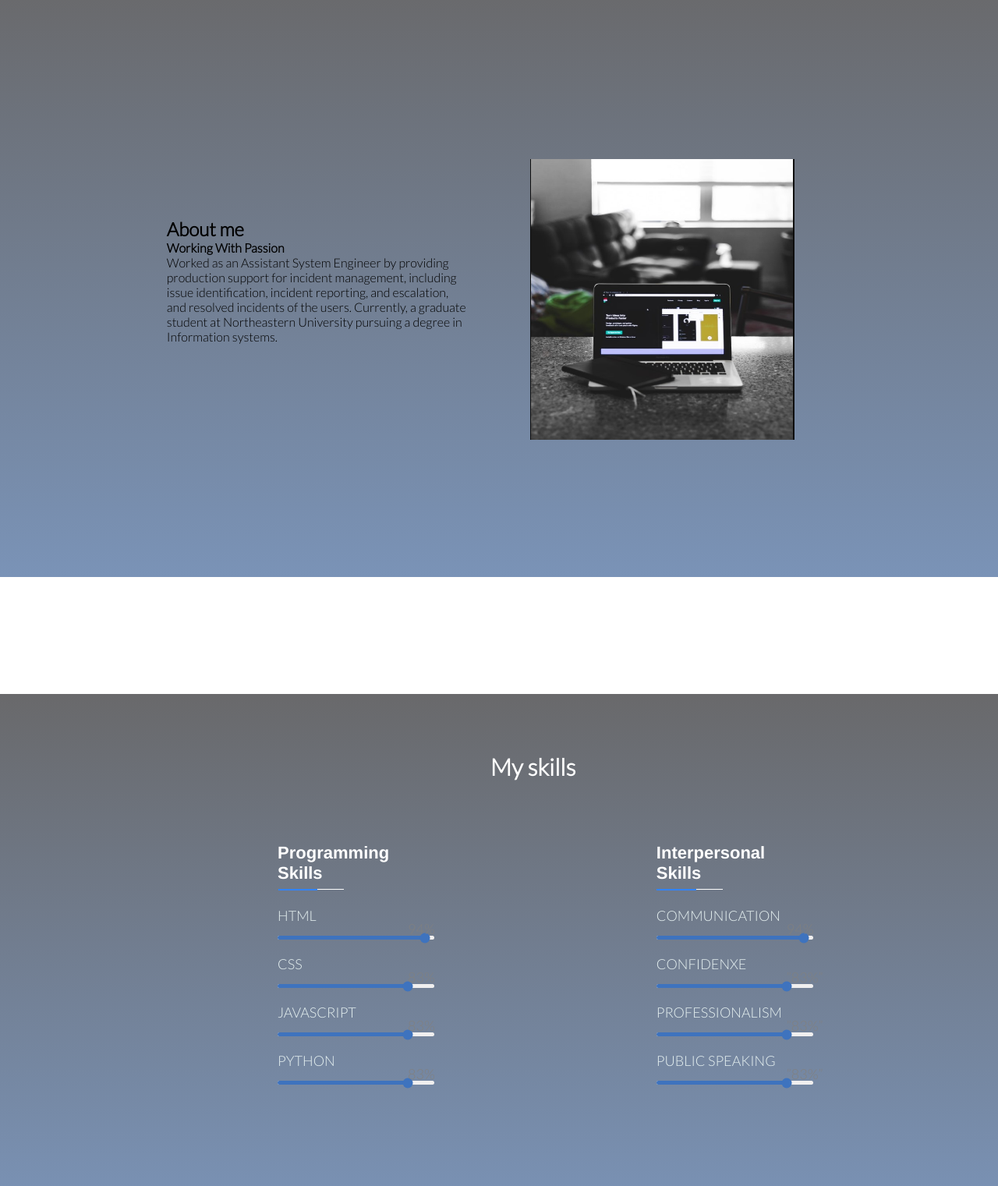
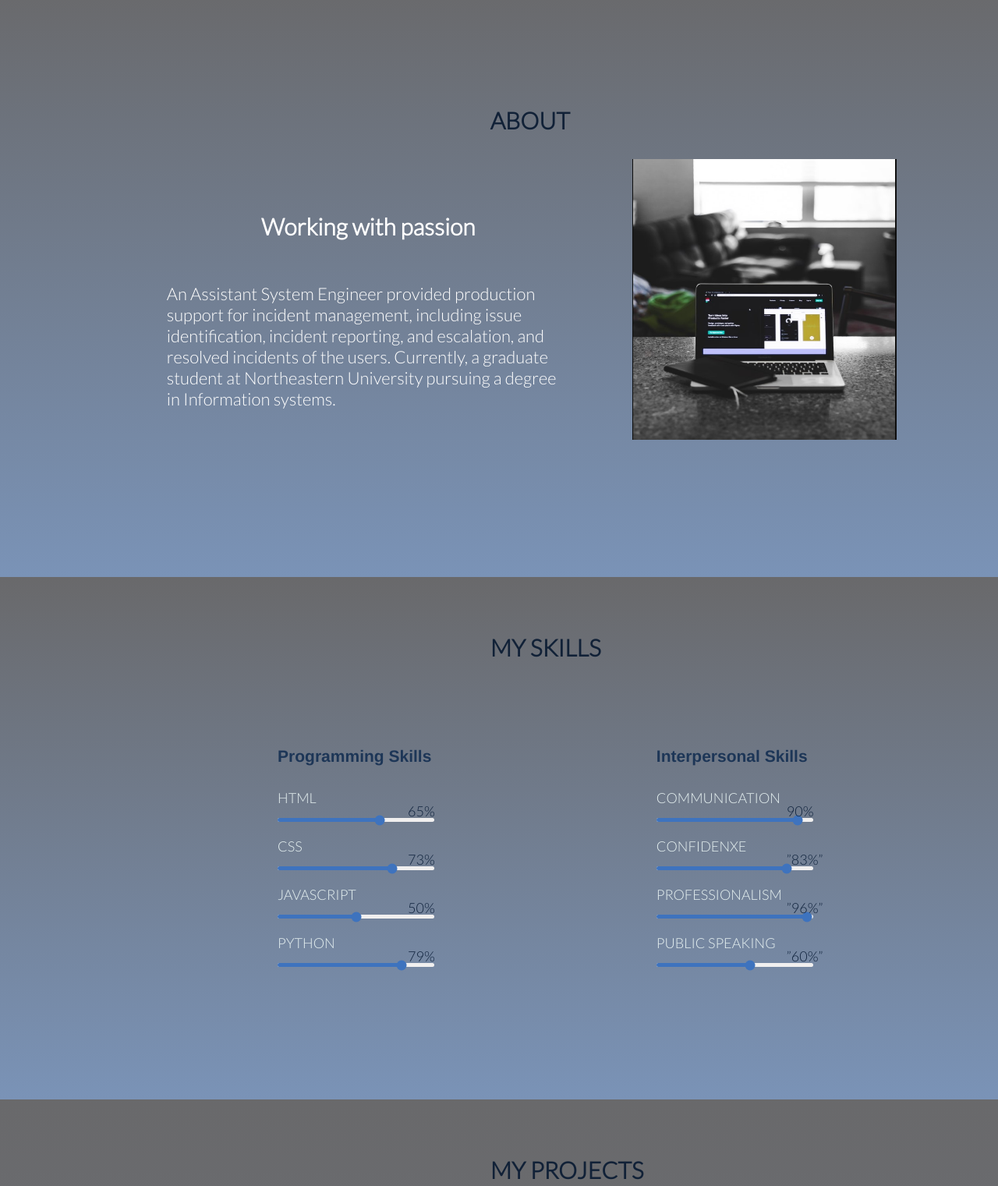
Before and after one commit to sasalate/002742867_SakshiS, a plain HTML site: page index.html in a window 1280 px wide. Shown: the part 980-2501 px from the top of the page at 78% size. Drawn offline with Linux system fonts and the light colour scheme.

Commit message:
Add files via upload

```diff
--- a/index.html
+++ b/index.html
@@ -14,7 +14,7 @@
 
 </head>
 <body>
-<header>
+<header class="header">
     <a href="#" class="logo"> Sakshi  Sasalate</a>
 <div class="bx bx-menu" id="menu-icon"></div>
 
@@ -30,9 +30,9 @@
 
 <section class="home" id="home">
     <div class="home-text">
-    <h1 class="heading">Hey!</h1>
-    <hl class="heading1"> I am  Sakshi Sasalate</hl>
-    <p class="heading2"> Graduate student at Northeastern University.</p>
+
+    <hl class="heading1"> Hi, I am  <span class="name">Sakshi Sasalate</span></hl>
+    <p class="heading2"> Graduate student at <span class="name1">Northeastern University</span> pursuing a master's degree in Information Systems.</p>
 
     </div>
     <div class="home-img">
@@ -45,9 +45,9 @@
 
 <section class="about" id="about">
             <div class="home-text" >
-                <h2>About me</h2>
-                <h4>Working With Passion</h4>
-                <p>Worked as an Assistant System Engineer by providing production support for incident management, including issue identification, incident reporting, and escalation, and resolved incidents of the users.
+                <h1 class="heading-about">ABOUT </h1>
+                <h4 class="head-sub">Working with passion</h4>
+                <p class="descr">An Assistant System Engineer provided production support for incident management, including issue identification, incident reporting, and escalation, and resolved incidents of the users.
                     Currently, a graduate student at Northeastern University pursuing a degree in Information systems.</p>
 
             </div>
@@ -61,40 +61,40 @@
 </section>
 
 <section class="skills" id="skills">
-    <h1 class="heading-skills">My skills</h1>
+    <h1 class="heading-skills">MY SKILLS</h1>
     <div class=" row" >
 
         <section class="col">
         <div class="sub-title">
-        <h2 >Programming Skills</h2>
+        <h2 class="head-sub1">Programming Skills</h2>
         </div>
         <div class="skills-container">
             <div class="skill">
             <div class="subject">HTML</div>
-            <div class="progress-bar" value="94%">
-            <div class="progress-line" style="max-width: 94%"></div>
+            <div class="progress-bar" value="65%">
+            <div class="progress-line" style="max-width: 65%"></div>
             </div>
             </div>
 
             <div class=”skill”>
             <div class="subject">CSS</div>
-            <div class="progress-bar" value="83%">
-            <div class="progress-line" style="max-width: 83%"> </div>
+            <div class="progress-bar" value="73%">
+            <div class="progress-line" style="max-width: 73%"> </div>
             </div>
             </div>
 
             <div class=”skill”>
             <div class="subject">JAVASCRIPT</div>
-            <div class="progress-bar" value="83%">
-            <div class="progress-line" style="max-width: 83%"> </div>
+            <div class="progress-bar" value="50%">
+            <div class="progress-line" style="max-width: 50%"> </div>
             </div>
             </div>
 
 
             <div class=”skill”>
                 <div class="subject">PYTHON</div>
-                <div class="progress-bar" value="83%">
-                <div class="progress-line" style="max-width: 83%"> </div>
+                <div class="progress-bar" value="79%">
+                <div class="progress-line" style="max-width: 79%"> </div>
                 </div>
                 </div>
 
@@ -111,8 +111,8 @@
                 <div class="skills-container">
                     <div class="skill">
                     <div class="subject">Communication</div>
-                    <div class="progress-bar" value="94%">
-                    <div class="progress-line" style="max-width: 94%"></div>
+                    <div class="progress-bar" value="90%">
+                    <div class="progress-line" style="max-width: 90%"></div>
                     </div>
                     </div>
 
@@ -125,16 +125,16 @@
 
                     <div class=”skill”>
                     <div class="subject">Professionalism</div>
-                    <div class="progress-bar" value=”83%”>
-                    <div class="progress-line" style="max-width: 83%"> </div>
+                    <div class="progress-bar" value=”96%”>
+                    <div class="progress-line" style="max-width: 96%"> </div>
                     </div>
                     </div>
 
 
                     <div class=”skill”>
                         <div class="subject">Public speaking</div>
-                        <div class="progress-bar" value=”83%”>
-                        <div class="progress-line" style="max-width: 83%"> </div>
+                        <div class="progress-bar" value=”60%”>
+                        <div class="progress-line" style="max-width: 60%"> </div>
                         </div>
                         </div>
 
@@ -155,6 +155,7 @@
 
 
 <section id="projects" class="projsect">
+    <h1 class="heading-skills">MY PROJECTS</h1>
     <div class="secContent">
         <div class="secHeading">
 
--- a/style.css
+++ b/style.css
@@ -10,8 +10,20 @@
 
 
 
+.name{
+    color: #1d3657;
+    font-size: 30px;
+    text-decoration: solid;
+    font-weight: 1000;
+}
 
 
+.name1{
+    color: #1d3657;
+    font-size: 28px;
+    text-decoration: solid;
+    font-weight: 1000;
+}
 
 
 
@@ -51,10 +63,11 @@ body{
 }
 
 
-header{
-    position:fixed;
+.header{
+    position: fixed;
+    margin-left: -1px;
+    width: 123%;
 
-    width: 100%;
     left: 0;
     top: 0;
     display: flex;
@@ -129,8 +142,9 @@ section{
 
 .heading1{
     font-size: 30px;
-    color: rgb(82, 82, 82);
-    MARGIN-LEFT: 39PX;
+    color: rgb(108, 108, 108);
+
+    MARGIN-LEFT: 74PX;
     PADDING-BOTTOM: 60PX;
     text-decoration: solid;
     font-family: Cambria, Cochin, Georgia, Times, 'Times New Roman', serif;
@@ -138,10 +152,10 @@ section{
 }
 
 .heading2{
-    font-size: 30px;
-    color: rgb(82, 82, 82);
+    font-size: 24px;
+    color:rgb(108, 108, 108);
     padding-bottom: 50PX;
-    MARGIN-LEFT: -84PX;
+    MARGIN-LEFT: -137PX;
     padding-top: 52px;
     text-decoration: solid;
     font-family: Cambria, Cochin, Georgia, Times, 'Times New Roman', serif;
@@ -156,7 +170,7 @@ section{
 }
 
 .home-text{
-    color:#000
+    color:rgb(255, 255, 255)
 }
 
 .img_about{
@@ -185,6 +199,12 @@ section{
 }
 
 
+/*  */
+.descr{
+    font-size: 22px;
+    margin-top: 55px;
+    padding-top: -48px;
+}
 /* CONTACT*/
 
 .contactBox{
@@ -314,16 +334,35 @@ section{
 
 /* End contact section */
 
+.heading-about{
+    margin-top: -60px;
+    color: #112137;
+    margin-left: 415px;
+    text-decoration: solid;
+    font-size: 30px;
+    margin-bottom: 100px;
+    }
+
+.head-sub{
+    text-align: center;
+    margin-bottom: 48px;
+    font-size: 30px;
+}
+
+
 
 .heading-skills{
-color: #fff;
-margin-left: 415px;
-text-decoration: solid;
-font-size: 30px;
+    margin-top: -3px;
+    color: #112137;
+    margin-left: 415px;
+    text-decoration: solid;
+    font-size: 30px;
+    margin-bottom: 100px;
 }
 .skills{
     color: #000;
     background: linear-gradient(#69696b,#7a93b7);
+    margin-top: -150px;
 
 }
 .row{
@@ -341,15 +380,15 @@ font-size: 30px;
 
 .row .sub-title h2{
     position: relative;
-    color: #ffffff;
-    font-size: 22px;
+    color: #1d3657;
+    font-size: 21px;
     font-family: helvetica;
     display: inline-block;
     margin-bottom: 30px;
     }
 
 
-    .row .sub-title h2::before{
+    /* .row .sub-title h2::before{
         content: '';
         position: absolute;
         width: 25%;
@@ -359,10 +398,10 @@ font-size: 30px;
         background-color: #fefefe;
         MARGIN-TOP: 59PX;
         MARGIN-LEFT: 35PX;
-     }
+     } */
 
 
-    .row .sub-title h2::after{
+    /* .row .sub-title h2::after{
         content : '';
         position: absolute;
         width: 25%;
@@ -372,7 +411,7 @@ font-size: 30px;
         background-color: #3183fe;
         MARGIN-TOP: 33PX;
         MARGIN-LEFT: -57PX;
-    }
+    } */
 
     .subject{
         font-size: 18px;
@@ -397,7 +436,7 @@ font-size: 30px;
             top: -20px;
             margin-left: 167px;
             right: e;
-            color: #808080;
+            color:#10233d;
             font-size: 18px;
         }
         .progress-line{
@@ -532,7 +571,7 @@ font-size: 30px;
     padding: 1.5rem;
     text-align: left;
     font-size: calc(.5rem + 1vw);
-    background: #444343;
+    background: #2e3b4f;
     display: grid;
     grid-gap: 1rem;
     MARGIN-TOP: 179PX;
@@ -545,8 +584,8 @@ font-size: 30px;
 .projectDetails .keywords small{
     border-radius: 8px;
     padding: 2px 7px;
-    color: var(--text-color);
-    background: var(--tags-bg);
+    color:#fff;
+    background:  #03193b;
     opacity: .9;
 }
 .projectDetails .keywords small:hover{
```
